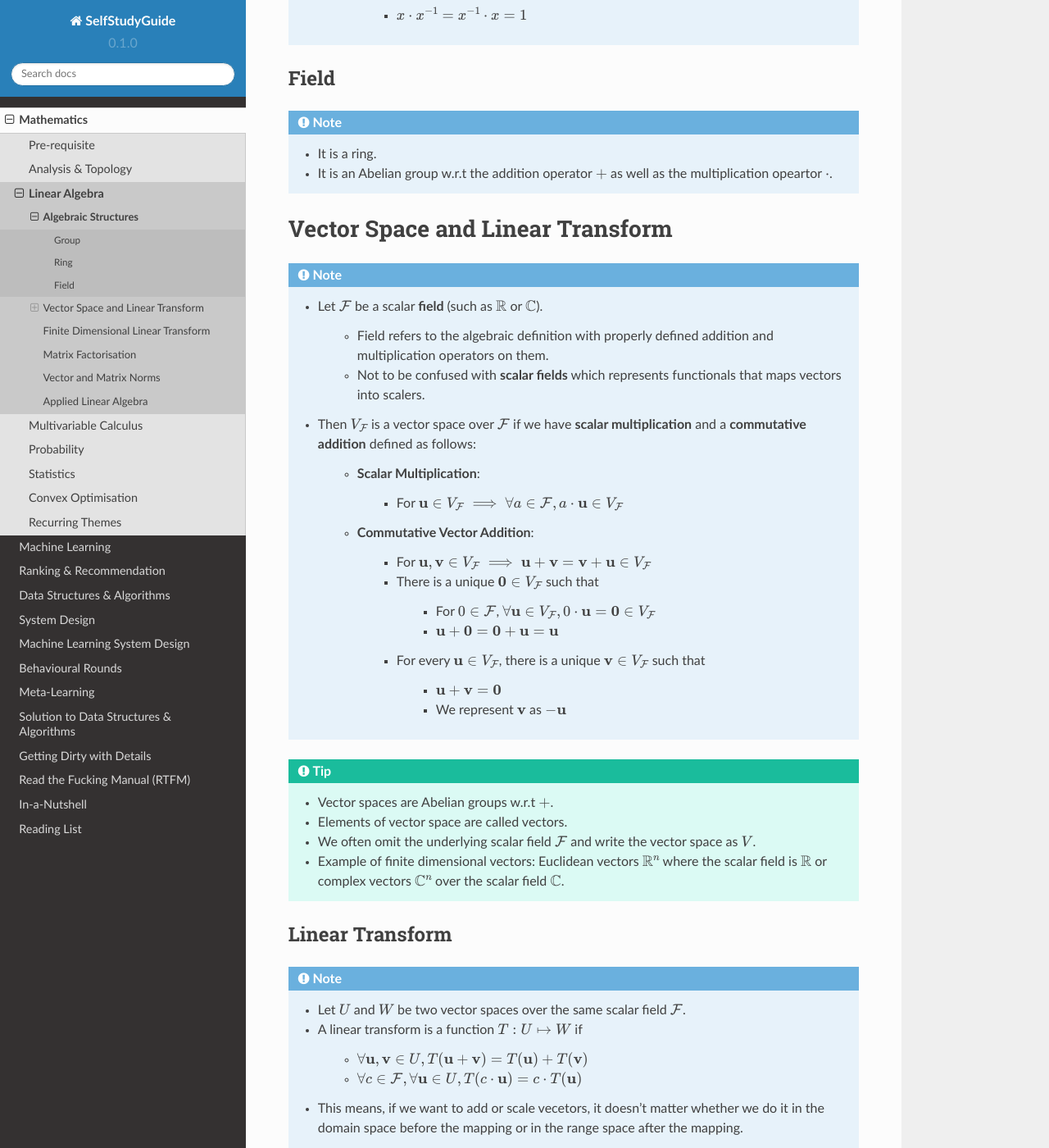
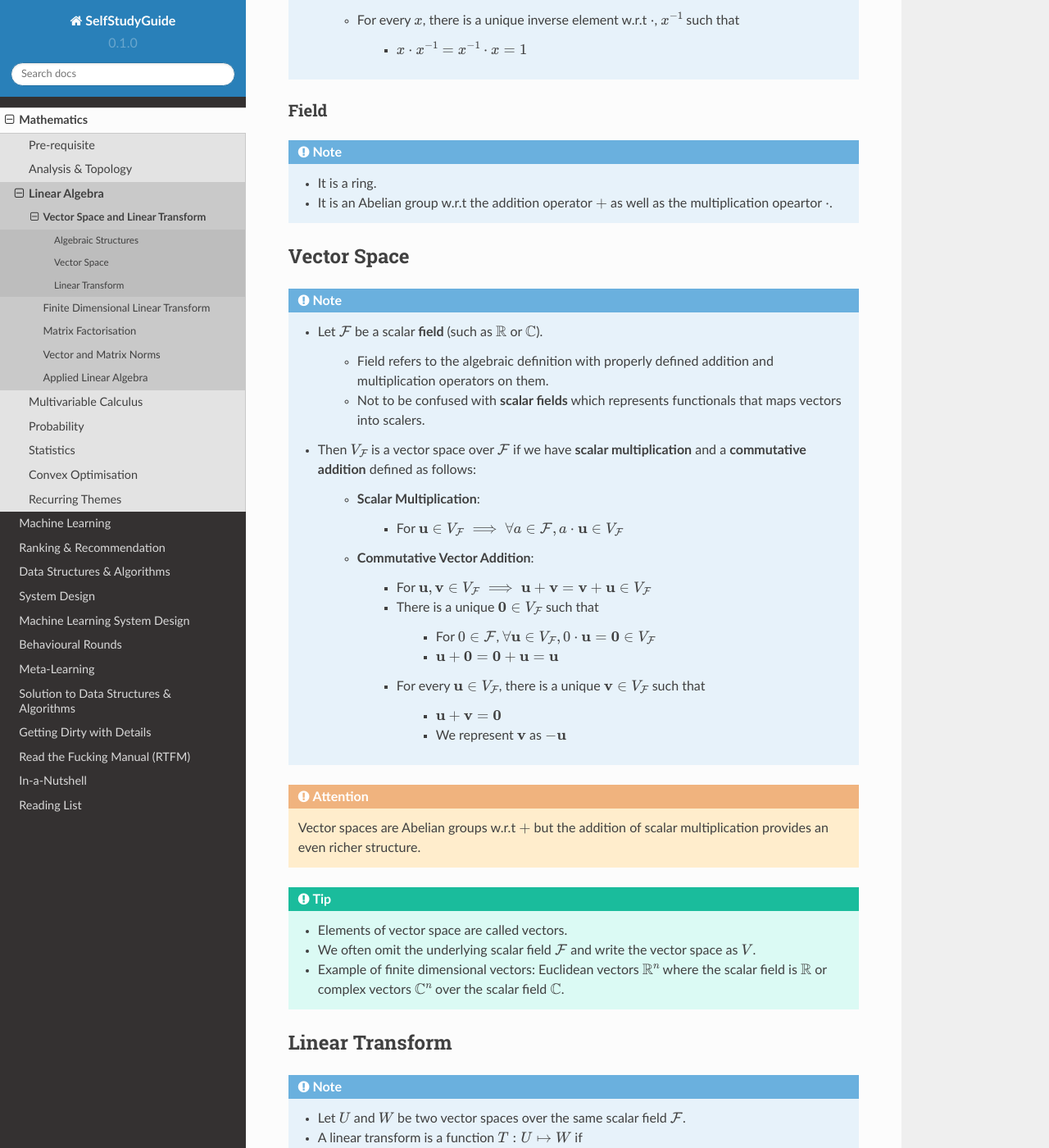
Before and after one commit to uselesstechjunks/leetcode, a Sphinx documentation site: the page built from docs/source/math/linalg/vecspace.rst, in a window 1280 px wide and 1400 px high, scrolled down 1187 px. Shown: the whole window at 82% size. Built offline with Sphinx 7.4.7 and the Read the Docs theme 2.0.0, drawn with Linux system fonts in a browser that asks for light colours; some of the changed text lies outside the part shown.

Commit message:
Update vecspace.rst

```diff
--- a/docs/source/math/linalg/vecspace.rst
+++ b/docs/source/math/linalg/vecspace.rst
@@ -1,14 +1,17 @@
 ################################################################################
+Vector Space and Linear Transform
+################################################################################
+
+********************************************************************************
 Algebraic Structures
-################################################################################
+********************************************************************************
 .. note::
 	* Any set :math:`X` can be endowed with rich albegraic structures.
 	* In the following, we assume that all the elements are in :math:`X`.
 	* In each of the following operations, we assume that it creates a closure, i.e. it maps to some other element in :math:`X` itself.
 
-********************************************************************************
 Group
-********************************************************************************
+================================================================================
 .. note::
 	* We have an addition :math:`+` defined for :math:`X` which follows **associativity**, i.e.
 
@@ -21,16 +24,15 @@ Group
 		* :math:`x+(-x)=(-x)+x=0`
 
 Abelian Group
-================================================================================
+--------------------------------------------------------------------------------
 .. note::
 	* It is a group.
 	* The addition operator has to be **commutative** so that
 
 		* :math:`x+y=y+x`
 
-********************************************************************************
 Ring
-********************************************************************************
+================================================================================
 .. note::
 	* It is an Abelian group w.r.t the addition operator :math:`+`.
 	* It also has a multiplication :math:`\cdot` defined so that
@@ -43,16 +45,15 @@ Ring
 
 			* :math:`x\cdot x^{-1}=x^{-1}\cdot x=1`
 
-********************************************************************************
 Field
-********************************************************************************
+================================================================================
 .. note::
 	* It is a ring.
 	* It is an Abelian group w.r.t the addition operator :math:`+` as well as the multiplication opeartor :math:`\cdot`.
 
-################################################################################
-Vector Space and Linear Transform
-################################################################################
+********************************************************************************
+Vector Space
+********************************************************************************
 .. note::
 	* Let :math:`\mathcal{F}` be a scalar **field** (such as :math:`\mathbb{R}` or :math:`\mathbb{C}`).
 
@@ -75,8 +76,10 @@ Vector Space and Linear Transform
 				* :math:`\mathbf{u}+\mathbf{v}=\mathbf{0}`
 				* We represent :math:`\mathbf{v}` as :math:`-\mathbf{u}`
 
+.. attention::
+	Vector spaces are Abelian groups w.r.t :math:`+` but the addition of scalar multiplication provides an even richer structure.
+
 .. tip::
-	* Vector spaces are Abelian groups w.r.t :math:`+`.
 	* Elements of vector space are called vectors.
 	* We often omit the underlying scalar field :math:`\mathcal{F}` and write the vector space as :math:`V`.
 	* Example of finite dimensional vectors: Euclidean vectors :math:`\mathbb{R}^n` where the scalar field is :math:`\mathbb{R}` or complex vectors :math:`\mathbb{C}^n` over the scalar field :math:`\mathbb{C}`.
```
